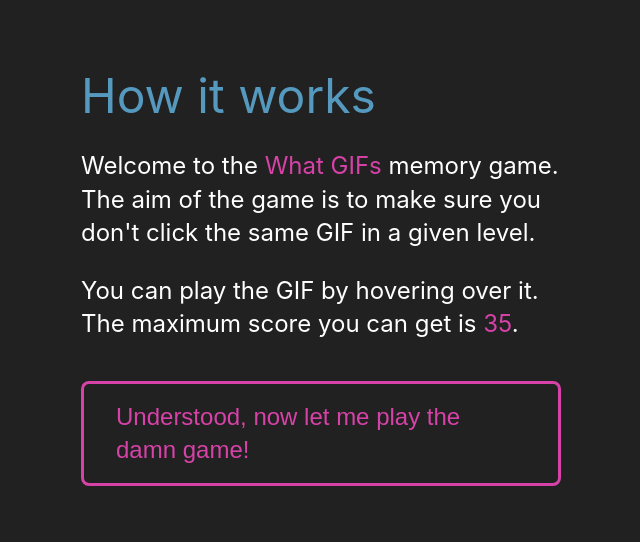
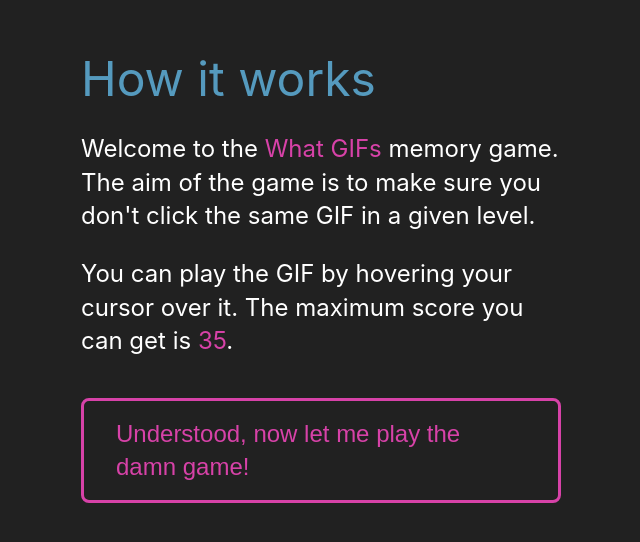
Before and after one commit to mihailthebuilder/what-gifs, a React (Create React App) app: page / in a window 1280 px wide. Shown: the part 124-666 px from the top of the page, without its empty margins (319-959 px from the left). Built offline with nearby package versions, Linux system fonts and the light colour scheme.

Commit message:
simplified hooks logic

```diff
--- a/src/App.js
+++ b/src/App.js
@@ -19,16 +19,10 @@
   const [currentScore, setCurrentScore] = useState(0);
   const [bestScore, setBestScore] = useState(0);
 
-  const [level, setLevel] = useState(scoreToLevel(0, levelToCardNum));
+  const [level, setLevel] = useState(1);
 
   useEffect(() => {
-    if (currentScore === MAX_SCORE) {
-      setCurrentScore(0);
-      setBestScore(MAX_SCORE);
-      setLevel(scoreToLevel(0, levelToCardNum));
-      setPopupMessage("max");
-      setPopupShow(true);
-    } else setLevel(scoreToLevel(currentScore, levelToCardNum));
+    setLevel(scoreToLevel(currentScore, levelToCardNum));
   }, [currentScore]);
 
   const [currentCards, setCurrentCards] = useState(
@@ -48,9 +42,13 @@
       if (currentScore > bestScore) {
         setBestScore(currentScore);
       }
-
       setCurrentScore(0);
       setSelectedCards([]);
+    } else if (currentScore === MAX_SCORE - 1) {
+      setBestScore(MAX_SCORE);
+      setCurrentScore(0);
+      setPopupMessage("max");
+      setPopupShow(true);
     } else {
       setCurrentScore((previousScore) => previousScore + 1);
       setSelectedCards((previousArray) => previousArray.concat(cardId));
@@ -69,7 +67,7 @@
   };
 
   const cheat = () => {
-    setCurrentScore(MAX_SCORE - 2);
+    setCurrentScore(MAX_SCORE - 1);
   };
 
   return (
--- a/src/components/PopUp/index.jsx
+++ b/src/components/PopUp/index.jsx
@@ -21,8 +21,10 @@
             </p>
             <p>
               You can play the GIF by
-              {desktopWindow ? " hovering over it" : " scrolling it into view"}.
-              The maximum score you can get is{" "}
+              {desktopWindow
+                ? " hovering your cursor over it"
+                : " scrolling it into view"}
+              . The maximum score you can get is{" "}
               <span className="frostbite-color">{MAX_SCORE}</span>.
             </p>
           </div>,
```
